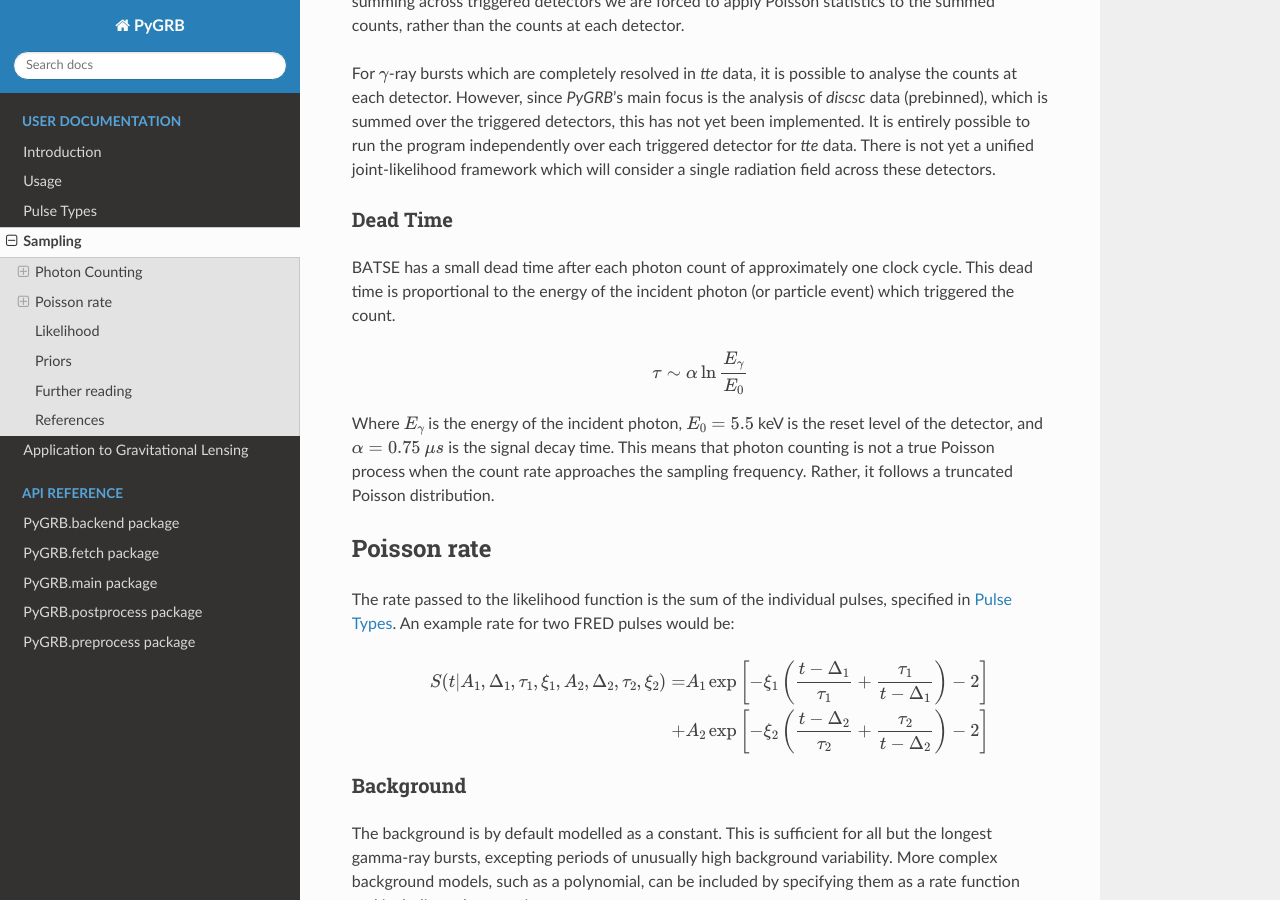
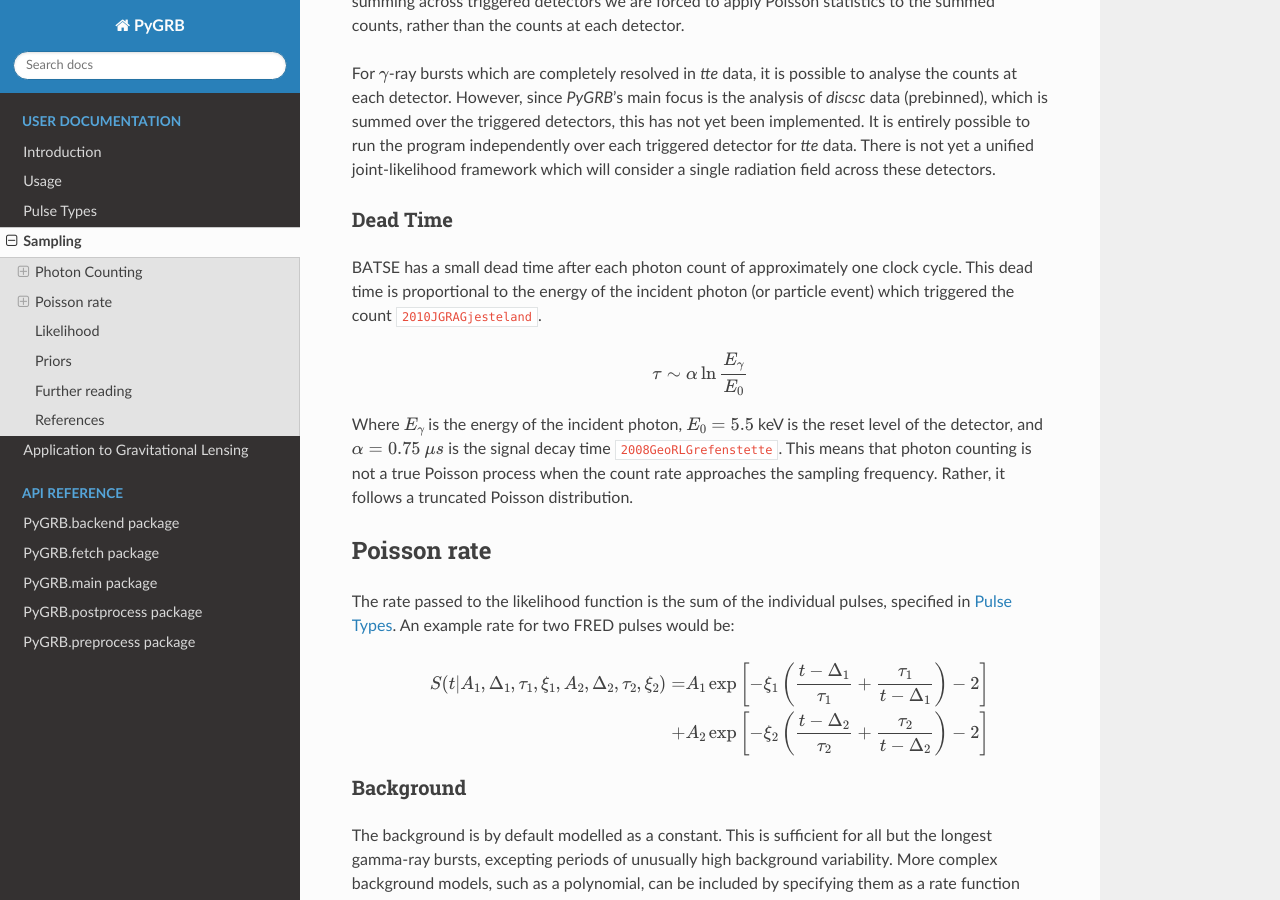
Before and after one commit to JamesPaynter/PyGRB, a Sphinx documentation site: the page built from docs/source/user/sampling.rst, in a window 1280 px wide and 900 px high, scrolled down 2330 px. Built offline with Sphinx 7.4.7 and the Read the Docs theme 2.0.0, drawn with Linux system fonts in a browser that asks for light colours; cross-references to code outside the pages are shown as plain code.

Commit message:
stash pop

```diff
--- a/docs/source/user/sampling.rst
+++ b/docs/source/user/sampling.rst
@@ -97,15 +97,12 @@ Dead Time
 ^^^^^^^^^
 
 BATSE has a small dead time after each photon count of approximately one clock cycle.
-This dead time is proportional to the energy of the incident photon (or particle event) which triggered the count.
-
-.. :cite:`2010JGRAGjesteland`.
-.. :cite:`2008GeoRLGrefenstette`
+This dead time is proportional to the energy of the incident photon (or particle event) which triggered the count :cite:`2010JGRAGjesteland`.
 
 .. math::
   \tau \sim \alpha \ln \frac{E_{\gamma}}{E_0}
 
-Where :math:`E_{\gamma}` is the energy of the incident photon, :math:`E_0= 5.5` keV is the reset level of the detector, and :math:`{\alpha}=0.75` :math:`{\mu s}` is the signal decay time.
+Where :math:`E_{\gamma}` is the energy of the incident photon, :math:`E_0= 5.5` keV is the reset level of the detector, and :math:`{\alpha}=0.75` :math:`{\mu s}` is the signal decay time :cite:`2008GeoRLGrefenstette`.
 This means that photon counting is not a true Poisson process when the count rate approaches the sampling frequency.
 Rather, it follows a truncated Poisson distribution.
 
```
